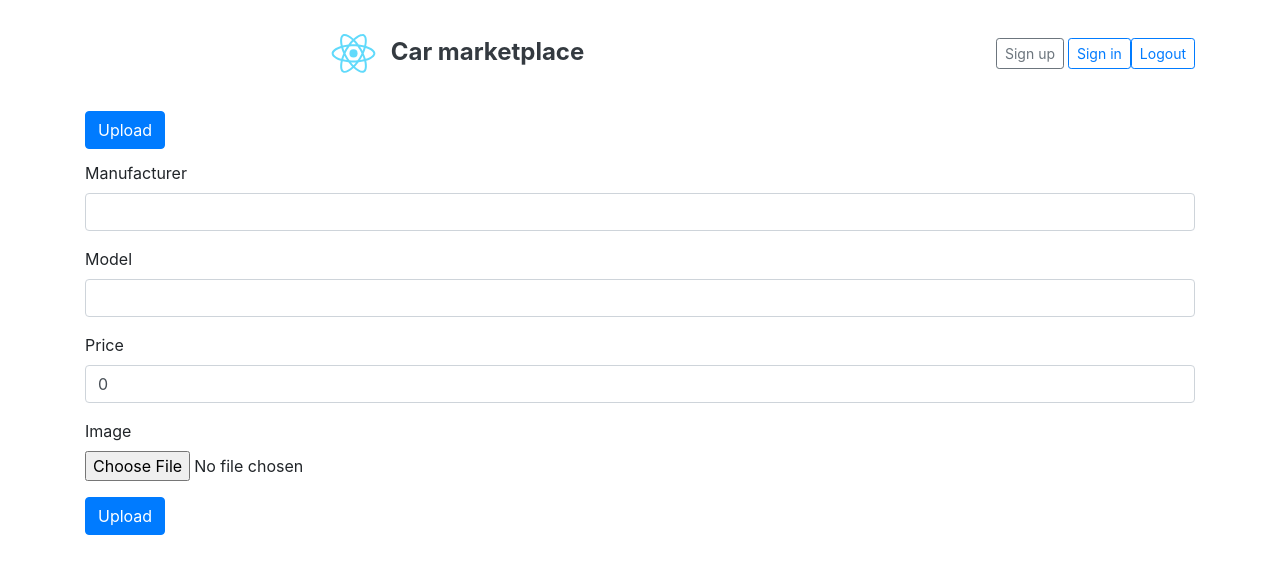
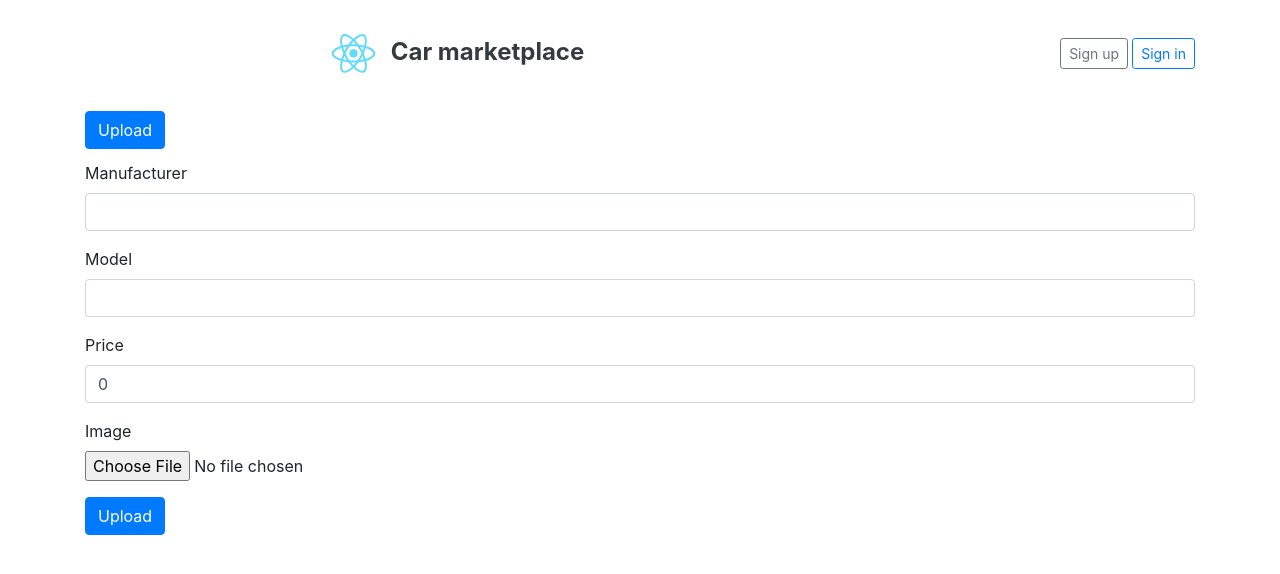
Before and after one commit to Elitelol/Car-Marketplace, a React (Create React App) app in the folder front/: page /upload in a window 1280 px wide. Shown: the top 574 px of the page. Built offline with nearby package versions, Linux system fonts and the light colour scheme.

Commit message:
UPD: Show sign in and sign up buttons if user is not logged in.

```diff
--- a/front/src/App.jsx
+++ b/front/src/App.jsx
@@ -7,7 +7,7 @@ import Register from "./components/Register";
 import Login from "./components/Login";
 import CarDetails from "./components/CarDetails";
 
-function App() {
+export default function App() {
   return (
     <React.Fragment>
       <Navbar></Navbar>
@@ -23,5 +23,3 @@ function App() {
     </React.Fragment>
   );
 }
-
-export default App;
--- a/front/src/components/Navbar.jsx
+++ b/front/src/components/Navbar.jsx
@@ -9,6 +9,10 @@ class Navbar extends Component {
     super(props);
 
     this.logout = this.logout.bind(this);
+  }
+
+  isLoggedIn() {
+    return authService.getToken() != null;
   }
 
   logout() {
@@ -27,6 +31,15 @@ class Navbar extends Component {
               </Link>
             </div>
             <div className="col-4 d-flex justify-content-end align-items-center">
+              {this.isLoggedIn() ? (
+                <button
+                  className="btn btn-sm btn-outline-primary"
+                  onClick={this.logout}
+                >
+                  Logout
+                </button>
+              ) : (
+                <React.Fragment>
                   <a
                     className="btn btn-sm btn-outline-secondary mr-1"
                     href="/register"
@@ -36,12 +49,8 @@ class Navbar extends Component {
                   <a className="btn btn-sm btn-outline-primary" href="/login">
                     Sign in
                   </a>
-              <button
-                className="btn btn-sm btn-outline-primary"
-                onClick={this.logout}
-              >
-                Logout
-              </button>
+                </React.Fragment>
+              )}
             </div>
           </div>
         </header>
--- a/front/src/components/Upload.jsx
+++ b/front/src/components/Upload.jsx
@@ -40,7 +40,6 @@ export default class Upload extends Component {
         if (res.data != null) alert(res.data.message);
       })
       .catch((error) => {
-        console.log(error);
         if (error != null && error.response != null)
           alert(error.response.data.message);
         else
--- a/front/src/services/auth.service.jsx
+++ b/front/src/services/auth.service.jsx
@@ -8,7 +8,6 @@ class AuthService {
   }
 
   logout() {
-    console.log("logout");
     localStorage.removeItem("auth-token");
   }
 
```
Lines whose indentation alone changed are shown as unchanged.
